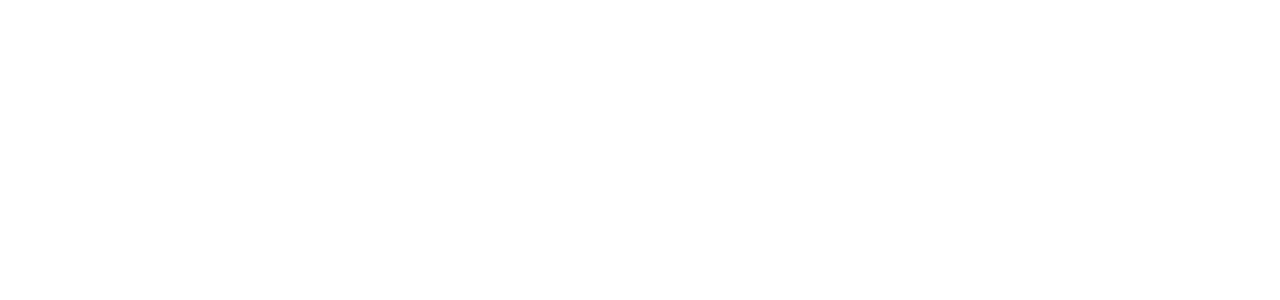
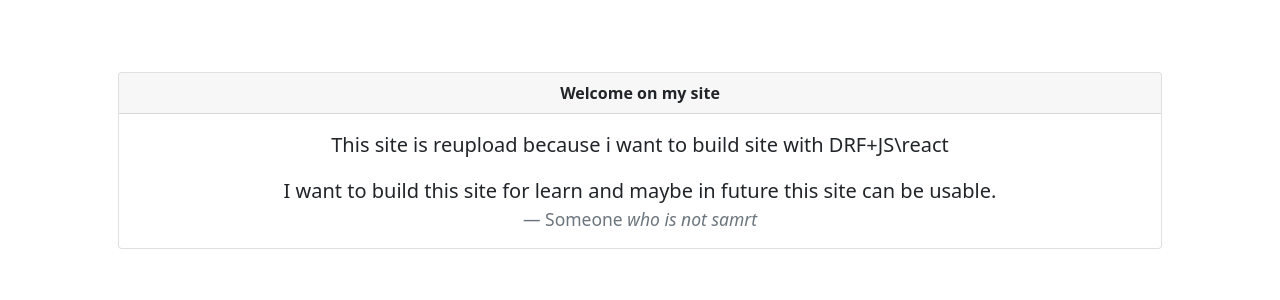
Before and after one commit to KaKeGo/kakedomi, a Django app: page / in a window 1280 px wide. Before the commit the part shown is empty. Shown: the top 300 px of the page. Run offline with Django 4.2, Linux system fonts and the light colour scheme.

Commit message:
add description to home.html

```diff
--- a/home/templates/home/home.html
+++ b/home/templates/home/home.html
@@ -6,4 +6,19 @@
 
 {% block content %}
 
+<div class="container mt-4 p-5 text-center">
+    <div class="card">
+      <div class="card-header">
+        <strong>Welcome on my site</strong>
+      </div>
+      <div class="card-body">
+        <blockquote class="blockquote mb-0">
+            <p>This site is reupload because i want to build site with DRF+JS\react</p>
+          <p>I want to build this site for learn and maybe in future this site can be usable.</p>
+          <footer class="blockquote-footer">Someone <cite title="Source Title">who is not samrt</cite></footer>
+        </blockquote>
+      </div>
+    </div>
+</div>
+
 {% endblock %}
```
